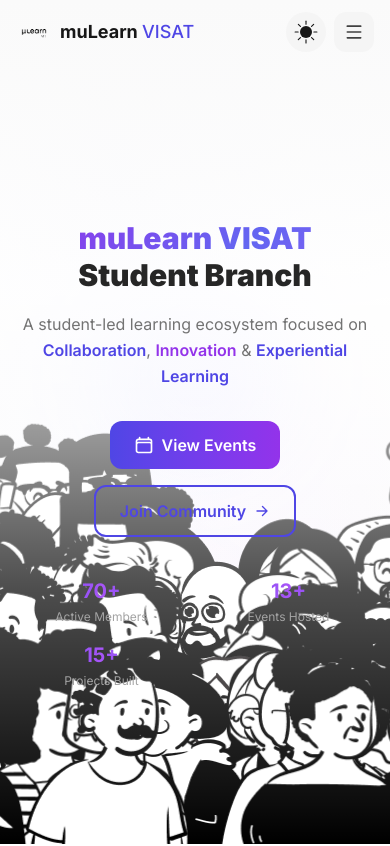
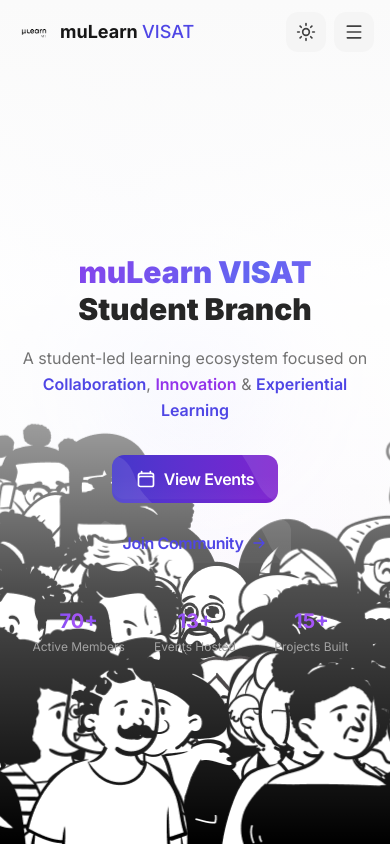
Before and after one commit to chsrikar/mulearnvisat, a React (Vite) app: page / in a window 390 px wide. Shown: the top 846 px of the page. Built offline with nearby package versions, Linux system fonts and the light colour scheme.

Commit message:
updated version

```diff
--- /dev/null
+++ b/src/components/AnimatedButton.jsx
@@ -0,0 +1,122 @@
+import { cn } from '../lib/utils'
+
+/**
+ * Animated hover-effect button with expanding circle + SVG wave overlays.
+ *
+ * @param {object}  props
+ * @param {'link'|'a'|'button'} props.as        – rendered element (default 'button')
+ * @param {string}  props.className              – extra classes on the wrapper
+ * @param {string}  props.hoverColor             – Tailwind bg-* class for the expanding circle (default 'bg-primary-600')
+ * @param {string}  props.variant                – 'primary' | 'outline' | 'white' (preset colour combos)
+ * @param {React.ReactNode} props.children
+ * @param {object}  props.rest                   – forwarded to the element (to, href, onClick …)
+ */
+
+import { Link } from 'react-router-dom'
+
+const variantStyles = {
+    primary:
+        'bg-gradient-to-r from-primary-700 to-accent-700 text-white',
+    outline:
+        'bg-transparent border-2 border-primary-600 text-primary-600 hover:text-white',
+    white:
+        'bg-white text-primary-700',
+}
+
+const hoverColors = {
+    primary: 'bg-primary-600',
+    outline: 'bg-primary-600',
+    white: 'bg-primary-600',
+}
+
+export default function AnimatedButton({
+    as = 'button',
+    variant = 'primary',
+    hoverColor,
+    className,
+    children,
+    ...rest
+}) {
+    const resolvedHover = hoverColor || hoverColors[variant] || 'bg-primary-600'
+
+    const inner = (
+        <>
+            {/* Expanding circle on hover */}
+            <span
+                className={cn(
+                    'absolute h-0 w-0 rounded-full transition-all duration-500 ease-out group-hover:h-[28rem] group-hover:w-[28rem]',
+                    resolvedHover
+                )}
+            />
+
+            {/* Left wave SVG */}
+            <span className="absolute bottom-0 left-0 -ml-2 h-full">
+                <svg
+                    xmlns="http://www.w3.org/2000/svg"
+                    className="h-full w-auto opacity-100"
+                    viewBox="0 0 487 487"
+                >
+                    <path
+                        fillOpacity=".1"
+                        fillRule="nonzero"
+                        fill="#FFF"
+                        d="M0 .3c67 2.1 134.1 4.3 186.3 37 52.2 32.7 89.6 95.8 112.8 150.6 23.2 54.8 32.3 101.4 61.2 149.9 28.9 48.4 77.7 98.8 126.4 149.2H0V.3z"
+                    />
+                </svg>
+            </span>
+
+            {/* Right wave SVG */}
+            <span className="absolute top-0 right-0 -mr-3 h-full w-12">
+                <svg
+                    xmlns="http://www.w3.org/2000/svg"
+                    className="h-full w-full object-cover"
+                    viewBox="0 0 487 487"
+                >
+                    <path
+                        fillOpacity=".1"
+                        fillRule="nonzero"
+                        fill="#FFF"
+                        d="M487 486.7c-66.1-3.6-132.3-7.3-186.3-37s-95.9-85.3-126.2-137.2c-30.4-51.8-49.3-99.9-76.5-151.4C70.9 109.6 35.6 54.8.3 0H487v486.7z"
+                    />
+                </svg>
+            </span>
+
+            {/* Bottom gradient overlay */}
+            <span className="absolute inset-0 -mt-1 h-full w-full rounded-xl bg-gradient-to-b from-transparent via-transparent to-white/10 opacity-30" />
+
+            {/* Content */}
+            <span className="relative z-10 flex items-center justify-center gap-2 font-semibold text-base">
+                {children}
+            </span>
+        </>
+    )
+
+    const baseClasses = cn(
+        'group relative inline-flex items-center justify-center overflow-hidden rounded-xl px-6 sm:px-8 py-3 sm:py-3.5 tracking-tight transition-all duration-300 cursor-pointer no-underline border-none',
+        'hover:shadow-lg hover:-translate-y-0.5 active:translate-y-0',
+        variantStyles[variant],
+        className
+    )
+
+    if (as === 'link') {
+        return (
+            <Link className={baseClasses} {...rest}>
+                {inner}
+            </Link>
+        )
+    }
+
+    if (as === 'a') {
+        return (
+            <a className={baseClasses} {...rest}>
+                {inner}
+            </a>
+        )
+    }
+
+    return (
+        <button className={baseClasses} {...rest}>
+            {inner}
+        </button>
+    )
+}
--- a/src/components/Navbar.jsx
+++ b/src/components/Navbar.jsx
@@ -1,7 +1,7 @@
 import { useState, useEffect } from 'react'
 import { Link, useLocation, useNavigate } from 'react-router-dom'
 import { motion, AnimatePresence, easeInOut } from 'framer-motion'
-import { Menu, X } from 'lucide-react'
+import { Menu, X, Moon, Sun } from 'lucide-react'
 import ThemeToggle from './ThemeToggle'
 import SpotlightNavbar from './SpotlightNavbar'
 
@@ -105,11 +105,40 @@
 
                         {/* Mobile: Toggle + Hamburger */}
                         <div className="flex md:hidden items-center gap-2">
-                            <ThemeToggle
-                                darkMode={darkMode}
-                                setDarkMode={setDarkMode}
-                                className="w-10 h-10"
-                            />
+                            <motion.button
+                                onClick={() => setDarkMode(!darkMode)}
+                                className={`w-10 h-10 rounded-xl flex items-center justify-center transition-all duration-300 cursor-pointer border-none ${
+                                    darkMode
+                                        ? 'bg-surface-800 text-yellow-400'
+                                        : 'bg-surface-100 text-surface-700'
+                                }`}
+                                aria-label="Toggle dark mode"
+                                whileTap={{ scale: 0.9, rotate: 15 }}
+                            >
+                                <AnimatePresence mode="wait" initial={false}>
+                                    {darkMode ? (
+                                        <motion.div
+                                            key="moon"
+                                            initial={{ rotate: -90, opacity: 0, scale: 0.5 }}
+                                            animate={{ rotate: 0, opacity: 1, scale: 1 }}
+                                            exit={{ rotate: 90, opacity: 0, scale: 0.5 }}
+                                            transition={{ duration: 0.25 }}
+                                        >
+                                            <Moon className="w-5 h-5" />
+                                        </motion.div>
+                                    ) : (
+                                        <motion.div
+                                            key="sun"
+                                            initial={{ rotate: 90, opacity: 0, scale: 0.5 }}
+                                            animate={{ rotate: 0, opacity: 1, scale: 1 }}
+                                            exit={{ rotate: -90, opacity: 0, scale: 0.5 }}
+                                            transition={{ duration: 0.25 }}
+                                        >
+                                            <Sun className="w-5 h-5" />
+                                        </motion.div>
+                                    )}
+                                </AnimatePresence>
+                            </motion.button>
                             <motion.button
                                 onClick={() => setIsOpen(!isOpen)}
                                 className={`w-10 h-10 rounded-xl flex items-center justify-center transition-all duration-300 cursor-pointer border-none ${darkMode
--- a/src/pages/Home.jsx
+++ b/src/pages/Home.jsx
@@ -2,6 +2,7 @@
 import { Link } from 'react-router-dom'
 import CrowdCanvas from '../components/CrowdCanvas'
 import RetroCard from '../components/RetroCard'
+import AnimatedButton from '../components/AnimatedButton'
 
 function useScrollReveal() {
     const ref = useRef(null)
@@ -105,30 +106,32 @@
                         <span className="font-semibold text-primary-600">Experiential Learning</span>
                     </p>
 
-                    {/* CTA Buttons */}
-                    <div className="reveal stagger-4 opacity-0 flex flex-col sm:flex-row items-center justify-center gap-4">
-                        <Link to="/events" id="cta-events" className="btn-primary no-underline">
-                            <svg className="w-5 h-5 mr-2" fill="none" stroke="currentColor" strokeWidth="2" viewBox="0 0 24 24">
+                    {/* CTA Buttons + Stats wrapper */}
+                    <div className="reveal stagger-4 opacity-0 inline-flex flex-col items-center sm:items-start">
+                        <div className="flex flex-col sm:flex-row items-center justify-center gap-4">
+                            <AnimatedButton as="link" to="/events" id="cta-events" variant="primary">
+                                <svg className="w-5 h-5" fill="none" stroke="currentColor" strokeWidth="2" viewBox="0 0 24 24">
                                     <path strokeLinecap="round" strokeLinejoin="round" d="M6.75 3v2.25M17.25 3v2.25M3 18.75V7.5a2.25 2.25 0 012.25-2.25h13.5A2.25 2.25 0 0121 7.5v11.25m-18 0A2.25 2.25 0 005.25 21h13.5A2.25 2.25 0 0021 18.75m-18 0v-7.5A2.25 2.25 0 015.25 9h13.5A2.25 2.25 0 0121 11.25v7.5" />
                                 </svg>
                                 View Events
-                        </Link>
-                        <a
+                            </AnimatedButton>
+                            <AnimatedButton
+                                as="a"
                                 href="https://mulearn.org"
                                 target="_blank"
                                 rel="noopener noreferrer"
                                 id="cta-join"
-                            className="btn-outline no-underline"
+                                variant="outline"
                             >
                                 Join Community
-                            <svg className="w-4 h-4 ml-2" fill="none" stroke="currentColor" strokeWidth="2" viewBox="0 0 24 24">
+                                <svg className="w-4 h-4" fill="none" stroke="currentColor" strokeWidth="2" viewBox="0 0 24 24">
                                     <path strokeLinecap="round" strokeLinejoin="round" d="M4.5 12h15m0 0l-6.75-6.75M19.5 12l-6.75 6.75" />
                                 </svg>
-                        </a>
+                            </AnimatedButton>
                         </div>
 
                         {/* Stats */}
-                    <div className="reveal stagger-5 opacity-0 mt-10 sm:mt-16 grid grid-cols-2 md:grid-cols-4 gap-4 sm:gap-6 max-w-3xl mx-auto">
+                        <div className="reveal stagger-5 opacity-0 mt-10 sm:mt-16 grid grid-cols-3 gap-6 sm:gap-10 w-full">
                             {stats.map((stat) => (
                                 <div key={stat.label} className="text-center">
                                     <p className="text-xl sm:text-2xl md:text-3xl font-bold gradient-text">{stat.value}</p>
@@ -137,6 +140,7 @@
                                     </p>
                                 </div>
                             ))}
+                        </div>
                     </div>
                 </div>
             </section>
@@ -189,7 +193,7 @@
                                     ))}
                                 </div>
                                 <p className={`text-sm ${darkMode ? 'text-surface-400' : 'text-surface-500'}`}>
-                                    <span className="font-semibold text-primary-600">500+</span> students
+                                    <span className="font-semibold text-primary-600">70+</span> students
                                     already learning
                                 </p>
                             </div>
@@ -296,18 +300,19 @@
                                 innovators, and leaders. Chase your passion, unlock new opportunities,
                                 and become ready to contribute, lead, and make an impact.
                             </p>
-                            <a
+                            <AnimatedButton
+                                as="a"
                                 href="https://mulearn.org"
                                 target="_blank"
                                 rel="noopener noreferrer"
                                 id="cta-get-involved"
-                                className="inline-flex items-center justify-center px-6 sm:px-8 py-3 sm:py-4 bg-white text-primary-700 font-bold rounded-xl transition-all duration-300 hover:shadow-2xl hover:shadow-white/20 hover:-translate-y-1 cursor-pointer no-underline text-sm sm:text-base"
+                                variant="white"
                             >
                                 Get Involved
-                                <svg className="w-5 h-5 ml-2" fill="none" stroke="currentColor" strokeWidth="2" viewBox="0 0 24 24">
+                                <svg className="w-5 h-5" fill="none" stroke="currentColor" strokeWidth="2" viewBox="0 0 24 24">
                                     <path strokeLinecap="round" strokeLinejoin="round" d="M4.5 12h15m0 0l-6.75-6.75M19.5 12l-6.75 6.75" />
                                 </svg>
-                            </a>
+                            </AnimatedButton>
                         </div>
                     </div>
                 </div>
```
Also changed, not shown: src/pages/Committee.jsx (+6 -4 lines), src/pages/Contact.jsx (+21 -3 lines). Lines whose indentation alone changed are shown as unchanged.
